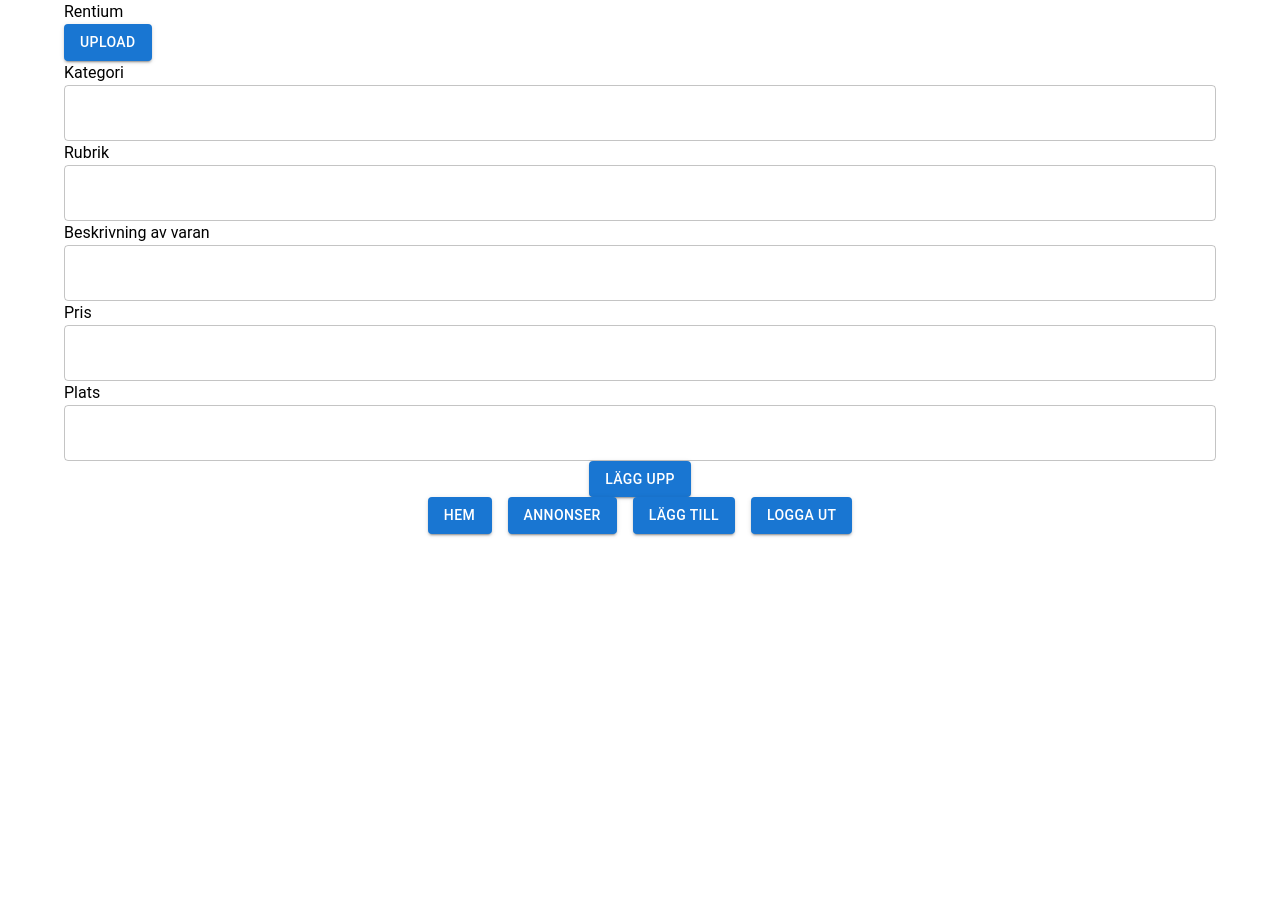
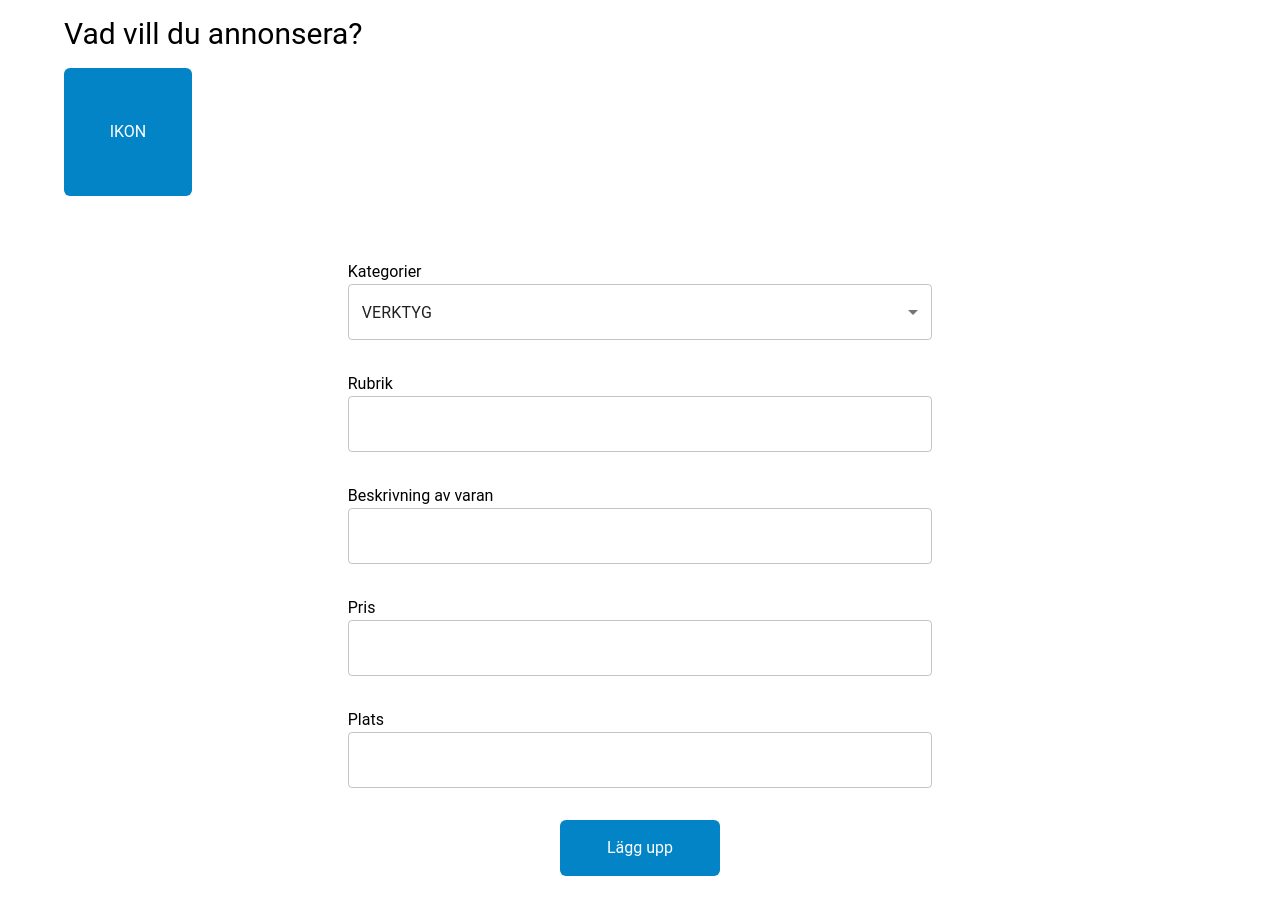
Before and after one commit to empafrontend/Rentium, a React (Create React App) app: page / in a window 1280 px wide. Before the commit the page ends 800 px from the top, so only its background shows below. Built offline with nearby package versions, Linux system fonts and the light colour scheme.

Commit message:
styling changes

```diff
--- a/src/NewAdPage.tsx
+++ b/src/NewAdPage.tsx
@@ -1,59 +1,92 @@
-import { Button, Container, TextField } from '@mui/material';
+import { Container } from '@mui/material';
+import Box from '@mui/material/Box';
+import MenuItem from '@mui/material/MenuItem';
+import TextField from '@mui/material/TextField';
+import * as React from 'react';
 
-function NewAdPage() {
+const currencies = [
+  {
+    value: 'USD',
+    label: 'SKOR',
+  },
+  {
+    value: 'EUR',
+    label: 'VERKTYG',
+  },
+  {
+    value: 'BTC',
+    label: 'KLÄDER',
+  },
+  {
+    value: 'JPY',
+    label: 'FORDON',
+  },
+];
+
+export default function NewAdPage() {
+  const [currency, setCurrency] = React.useState('EUR');
+
+  const handleChange = (event: React.ChangeEvent<HTMLInputElement>) => {
+    setCurrency(event.target.value);
+  };
+
   return (
-    <Container className="h-full flex-col">
-      <div>
-        <div>
-          <header className="h-1/4">
-            <h1>Rentium</h1>
-          </header>
+    <Container>
+      <div className="my-4">
+        <h1 className="text-3xl">Vad vill du annonsera?</h1>
+        <button className="h-32 w-32 bg-sky-600 my-4 rounded-md text-white">
+          IKON
+        </button>
       </div>
-        <div>
-          <Button variant="contained">Upload</Button>
+      <Box
+        className="flex justify-center"
+        component="form"
+        sx={{
+          '& .MuiTextField-root': { width: '65ch' },
+        }}
+        noValidate
+        autoComplete="off"
+      >
+        <div className="flex flex-col my-4">
+          <div className="flex flex-col my-4">
+            <span>Kategorier</span>
+            <TextField
+              id="outlined-select-currency"
+              select
+              value={currency}
+              onChange={handleChange}
+            >
+              {currencies.map((option) => (
+                <MenuItem key={option.value} value={option.value}>
+                  {option.label}
+                </MenuItem>
+              ))}
+            </TextField>
           </div>
-        <div className="flex justify-center flex-col">
-          <span>Kategori</span>
-          <TextField id="outlined-basic" variant="outlined" />
-        </div>
-        <div className="flex justify-center flex-col">
+
+          <div className="flex flex-col my-4">
             <span>Rubrik</span>
             <TextField id="outlined-basic" variant="outlined" />
           </div>
-        <div className="flex justify-center flex-col">
+          <div className="flex flex-col my-4">
             <span>Beskrivning av varan</span>
             <TextField id="outlined-basic" variant="outlined" />
           </div>
-        <div className="flex justify-center flex-col">
+          <div className="flex flex-col my-4">
             <span>Pris</span>
             <TextField id="outlined-basic" variant="outlined" />
           </div>
-        <div className="flex justify-center flex-col">
+          <div className="flex flex-col my-4">
             <span>Plats</span>
             <TextField id="outlined-basic" variant="outlined" />
           </div>
           <div className="flex justify-center">
-          <div>
-            <Button variant="contained">Lägg upp</Button>
+            <button className="h-14 w-40 bg-sky-600 my-4 rounded-md text-white">
+              Lägg upp
+            </button>
           </div>
         </div>
-        <div className="flex flex-row justify-center space-x-4">
-          <div>
-            <Button variant="contained">Hem</Button>
-          </div>
-          <div>
-            <Button variant="contained">Annonser</Button>
-          </div>
-          <div>
-            <Button variant="contained">Lägg till</Button>
-          </div>
-          <div>
-            <Button variant="contained">Logga ut</Button>
-          </div>
-        </div>
-      </div>
+      </Box>
     </Container>
   );
 }
-
-export default NewAdPage;
```
Lines whose indentation alone changed are shown as unchanged.
